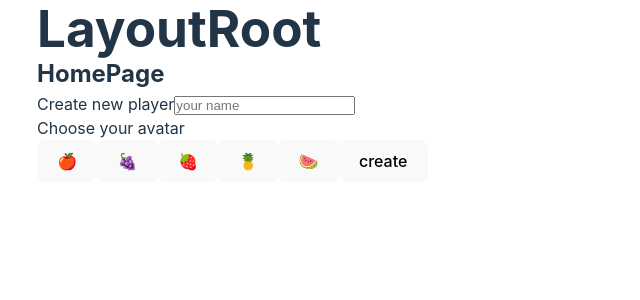
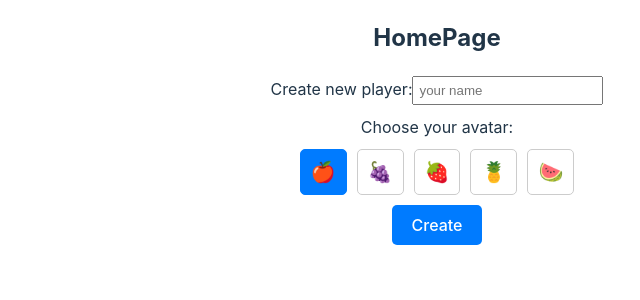
Before and after one commit to Inna-B10/Memory-game, a React (Vite) app: page /game in a window 1280 px wide. Shown: the top 300 px of the page, without its empty margins (203-843 px from the left). Built offline with nearby package versions, Linux system fonts and the light colour scheme.

Commit message:
check if userName exists

```diff
--- a/src/components/UserButton.jsx
+++ b/src/components/UserButton.jsx
@@ -6,8 +6,8 @@ export function UserButton({ user, onSelect }) {
 			className={styles.userCard}
 			onClick={() => onSelect(user)}
 		>
-			<div>{user.userName}</div>
-			<div>{user.icon}</div>
+			<div className={styles.userName}>{user.userName}</div>
+			<div className={styles.userAvatar}>{user.icon}</div>
 		</button>
 	)
 }
--- a/src/pages/HomePage.jsx
+++ b/src/pages/HomePage.jsx
@@ -6,7 +6,7 @@ import styles from './HomePage.module.css'
 
 export function HomePage() {
 	const [newName, setNewName] = useState('')
-	const [newAvatar, setNewAvatar] = useState('?')
+	const [newAvatar, setNewAvatar] = useState('🍎')
 	const [fullData, setFullData] = useState([])
 
 	const navigate = useNavigate()
@@ -28,7 +28,15 @@ export function HomePage() {
 	}
 	function createNewUser() {
 		if (newName.trim() === '') {
+			//[TODO] modal message
 			alert('Please enter your name!')
+			return
+		}
+		//check if userName already exits
+		//[TODO] modul message
+		const isNameTaken = fullData.some(user => user.userName === newName.trim())
+		if (isNameTaken) {
+			alert('This name is already taken! Please choose another.')
 			return
 		}
 
@@ -48,12 +56,12 @@ export function HomePage() {
 		setFullData(updatedFullData)
 		localStorage.setItem('memoryGame', JSON.stringify(updatedFullData))
 
-		//Clear input field
-		setNewName('')
+		setNewName('') //Clear input field
+		setNewAvatar('🍎') // Reset avatar selection
 	}
 
 	return (
-		<>
+		<div className={styles.homePage}>
 			<h2>HomePage</h2>
 			{fullData.length > 0 && (
 				<>
@@ -61,15 +69,16 @@ export function HomePage() {
 					<div className={styles.existUsers}>
 						{fullData.map(user => (
 							<UserButton
+								key={user.id}
 								user={user}
-								key={user.id}
 								onSelect={handleUserSelect}
 							/>
 						))}
 					</div>
 				</>
 			)}
-			<label>Create new player</label>
+			<div className={styles.createUser}>
+				<label>Create new player:</label>
 				<input
 					type='text'
 					placeholder='your name'
@@ -81,43 +90,28 @@ export function HomePage() {
 					}}
 					onKeyDown={handleKeyDown}
 				/>
-			<p>Choose your avatar</p>
+				<p>Choose your avatar:</p>
+				<div className={styles.avatarSelector}>
+					{['🍎', '🍇', '🍓', '🍍', '🍉'].map(emoji => (
 						<button
+							key={emoji}
 							type='button'
-				value='🍎'
+							value={emoji}
+							className={`${styles.avatarButton} ${newAvatar === emoji ? styles.selected : ''}`}
 							onClick={e => setNewAvatar(e.target.value)}
 						>
-				🍎
+							{emoji}
 						</button>
+					))}
+				</div>
+
 				<button
-				type='button'
-				value='🍇'
-				onClick={e => setNewAvatar(e.target.value)}
+					onClick={createNewUser}
+					className={styles.createButton}
 				>
-				🍇
+					Create
 				</button>
-			<button
-				type='button'
-				value='🍓'
-				onClick={e => setNewAvatar(e.target.value)}
-			>
-				🍓
-			</button>
-			<button
-				type='button'
-				value='🍍'
-				onClick={e => setNewAvatar(e.target.value)}
-			>
-				🍍
-			</button>
-			<button
-				type='button'
-				value='🍉'
-				onClick={e => setNewAvatar(e.target.value)}
-			>
-				🍉
-			</button>
-			<button onClick={createNewUser}>create</button>
-		</>
+			</div>
+		</div>
 	)
 }
--- a/src/pages/HomePage.module.css
+++ b/src/pages/HomePage.module.css
@@ -1,3 +1,8 @@
+.homePage {
+  text-align: center;
+  padding: 20px;
+}
+
 .existUsers {
   display: flex;
   gap: 1rem;
@@ -5,3 +10,52 @@
   justify-content: center;
   align-items: center;
 }
+
+.createUser {
+  margin-top: 20px;
+}
+
+.createUser input {
+  padding: 5px;
+  margin-bottom: 10px;
+}
+
+.avatarSelector {
+  display: flex;
+  gap: 10px;
+  justify-content: center;
+  margin: 10px 0;
+}
+
+.avatarButton {
+  border: 1px solid #ccc;
+  border-radius: 5px;
+  background-color: white;
+  padding: 10px;
+  cursor: pointer;
+  font-size: 20px;
+}
+
+.avatarButton:hover {
+  background-color: #f0f0f0;
+}
+
+.avatarButton.selected {
+  border-color: #007bff;
+  background-color: #007bff;
+  color: white;
+}
+
+.createButton {
+  padding: 10px 20px;
+  font-size: 16px;
+  background-color: #007bff;
+  color: white;
+  border: none;
+  border-radius: 5px;
+  cursor: pointer;
+}
+
+.createButton:hover {
+  background-color: #0056b3;
+}
--- a/src/pages/LayoutRoot.jsx
+++ b/src/pages/LayoutRoot.jsx
@@ -4,7 +4,6 @@ export function LayoutRoot() {
 	return (
 		<>
 			<main>
-				<h1>LayoutRoot</h1>
 				<Outlet />
 			</main>
 			<footer></footer>
--- a/src/pages/user/UserPage.jsx
+++ b/src/pages/user/UserPage.jsx
@@ -1,5 +1,5 @@
 import { useEffect } from 'react'
-import { Link, useNavigate } from 'react-router-dom'
+import { useNavigate } from 'react-router-dom'
 import { useUser } from '../../UserContext.jsx'
 import { levels } from '../../constants.js'
 
@@ -28,14 +28,22 @@ export function UserPage() {
 			{/* ----------------------------- Level Selection ---------------------------- */}
 			<div>
 				{levels.map((level, index) => (
-					<Link
+					// <Link
+					// 	key={index}
+					// 	to='/game'
+					// 	state={{ countCards: level.countCards }}
+					// 	className='level-button'
+					// >
+					// 	{level.level}
+					// </Link>
+
+					<button
 						key={index}
-						to='/game'
-						state={{ countCards: level.countCards }}
+						onClick={() => navigate('/game', { state: { countCards: level.countCards } })}
 						className='level-button'
 					>
 						{level.level}
-					</Link>
+					</button>
 				))}
 			</div>
 		</>
```
Lines whose indentation alone changed are shown as unchanged.
